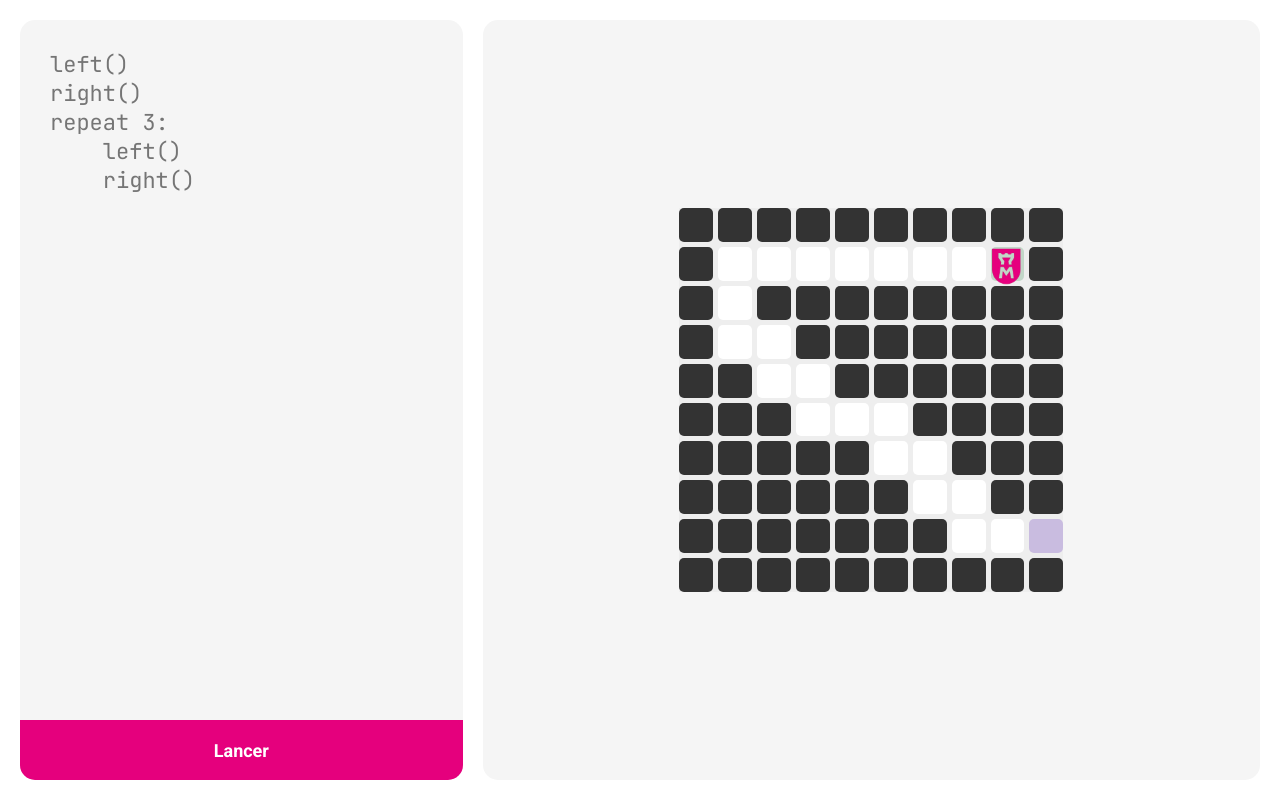
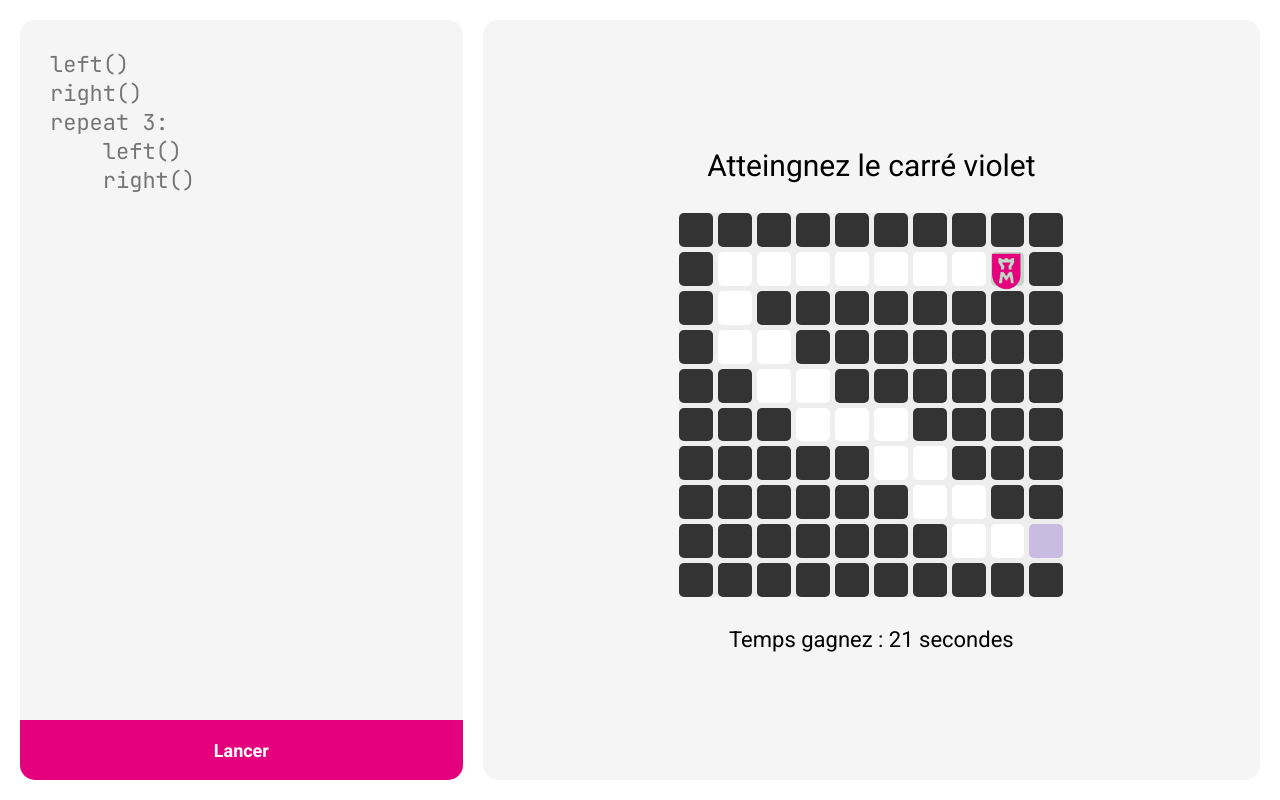
Before and after one commit to ruffaultravenelg/campuswarrior, a plain HTML site: page index.html in a window 1280 px wide. Drawn offline with Linux system fonts and the light colour scheme.

Commit message:
Added points

```diff
--- a/index.html
+++ b/index.html
@@ -36,8 +36,10 @@ repeat 3:
 
     <!-- Maze Preview Section -->
     <div id="maze-preview">
+        <p id="goal">Atteingnez le carré violet</p>
         <div id="maze-container">
         </div>
+        <p id="points">Points : 80</p>
     </div>
 
     <!-- JavaScript Files -->
--- a/scripts/app.js
+++ b/scripts/app.js
@@ -5,17 +5,21 @@ import { drawMaze, resetCharacterPosition } from "./maze.js";
 import { parseLines, parseAST } from "./parser.js";
 import { execute, stopExecution } from "./interpreter.js";
 import { initDebugger } from "./debugger.js";
+import { calculateTimeWon } from "./score.js";
 
 /////////////////////////////////////
 //// MODIFY BEHAVIOR OF TEXTAREA ////
 /////////////////////////////////////
-
+const goal = document.getElementById('goal');
+const points = document.getElementById('points');
 const codeInput = document.getElementById('code-input');
 
 /**
  * Enhances the behavior of the textarea to support tabs and auto-indentation.
  */
 codeInput.addEventListener('keydown', function(e) {
+
+    // Specials inputs
     if (e.key === 'Tab') {
         e.preventDefault();
         const start = this.selectionStart;
@@ -45,6 +49,10 @@ codeInput.addEventListener('keydown', function(e) {
         // Move the cursor to the correct position after the new line and indentation
         this.selectionStart = this.selectionEnd = start + 1 + indentation.length;
     }
+
+    // Calculate score
+    points.textContent = `Temps gagnez : ${calculateTimeWon(codeInput.value)} secondes`;
+
 });
 
 ///////////////////
@@ -69,6 +77,7 @@ xxxxxxxxxx
  * Draw the default maze in the maze container.
  */
 drawMaze(mazeContainer, defaultMazeString);
+points.textContent = `Temps gagnez : ${calculateTimeWon(codeInput.value)} secondes`;
 
 //////////////////////
 //// EXECUTE CODE ////
--- a/scripts/debugger.js
+++ b/scripts/debugger.js
@@ -35,7 +35,7 @@ export function debuggerJump(lineNumber){
     for (let i = 0; i < lines_nodes.length; i++) {
         const node = lines_nodes[i];
 
-        if (i === lineNumber - 1)
+        if (i === lineNumber)
             node.className = highlightedClassName;
         else
             node.className = '';
--- a/scripts/maze.js
+++ b/scripts/maze.js
@@ -6,6 +6,7 @@ import { delay } from "./util.js";
 ///////////////////////////////////
 //// MAZE DRAWING AND MOVEMENT ////
 ///////////////////////////////////
+const stop_button = document.getElementById('stop-button');
 
 let mazeRows;
 let startPosition;
@@ -13,10 +14,19 @@ let endPosition;
 let characterPosition;
 let maze_container;
 const bumpForce = 8;
+let maze_path_len = 0;
 
 // Create the character element
 const character = document.createElement('div');
 character.className = 'character';
+
+/**
+ * Returns the number of "path" cases in the maze.
+ * @returns {integer} - The length of the path.
+ */
+export function getMazePathLength(){
+    return maze_path_len;
+}
 
 /**
  * Draws the maze inside the provided container and initializes the character's position.
@@ -26,6 +36,9 @@ character.className = 'character';
 export function drawMaze(container, maze) {
     // Set the container reference
     maze_container = container;
+
+    // Set default length
+    maze_path_len = 0;
 
     // Set default start position
     startPosition = { x: 1, y: 1 };
@@ -62,6 +75,7 @@ export function drawMaze(container, maze) {
                     break;
                 default:
                     cell.classList.add('path');
+                    maze_path_len++;
                     break;
             }
 
@@ -110,10 +124,14 @@ async function updateCharacterPosition(container) {
  * @param {number} y - The y offset to move to.
  */
 export async function bump(x, y) {
+    // Animation
     character.style.transform = `translate(${x}px, ${y}px)`;
-    await delay(250)
+    await delay(250);
     character.style.transform = '';
-    await delay(250)
+    await delay(250);
+
+    // Quit interpreter
+    stop_button.click();
 }
 
 /**
--- a/scripts/parser.js
+++ b/scripts/parser.js
@@ -6,13 +6,15 @@
 export function parseLines(code) {
     const lines = code.trim().split('\n');
     const result = [];
+    let index = -1;
 
-    lines.forEach((line, index) => {
+    lines.forEach((line) => {
         const trimmedLine = line.trim();
         if (trimmedLine === "") return; // Skip empty lines
+        index++;
 
         const indentation = line.match(/^\t*/)[0].length; // Use tabs to calculate indentation
-        result.push({ indentation, line: trimmedLine, lineNumber: index + 1 }); // Add line number
+        result.push({ indentation, line: trimmedLine, lineNumber: index }); // Add line number
     });
 
     return result;
--- /dev/null
+++ b/scripts/score.js
@@ -0,0 +1,36 @@
+////////////////
+//// IMPORT ////
+////////////////
+import { parseLines } from "./parser.js";
+import { getMazePathLength } from "./maze.js";
+
+/**
+ * Calculate the score made by a code
+ * @param {String} code - The code.
+ */
+function calculateScore(code){
+
+    // Parse lines
+    const lines = parseLines(code);
+
+    // Max score
+    const maxScore = getMazePathLength();
+
+    // Calculate score
+    return Math.max(maxScore - lines.length , 0);
+
+}
+
+/**
+ * Calculate the time won by the team
+ * @param {String} code - The code.
+ */
+export function calculateTimeWon(code){
+
+    // Calculate score
+    const score = calculateScore(code);
+
+    // Convert score into time
+    return score;
+
+}
--- a/styles/index.css
+++ b/styles/index.css
@@ -47,6 +47,7 @@ body {
     width: 100%;
     height: calc(100% - var(--editor-toolbar-height));
     padding: 30px;
+    overflow: hidden;
 }
 
 /* Codes */
@@ -103,8 +104,18 @@ body {
     width: calc(100% - var(--editor-width));
     height: 100%;
     display: flex;
+    flex-direction: column;
     justify-content: center;
     align-items: center;
     background-color: #F5F5F5;
     border-radius: 15px;
+    gap: 30px;
 }
+#goal{
+    font-size: 30px;
+    color: black;
+}
+#points{
+    font-size: 22px;
+    color: black;
+}
```
